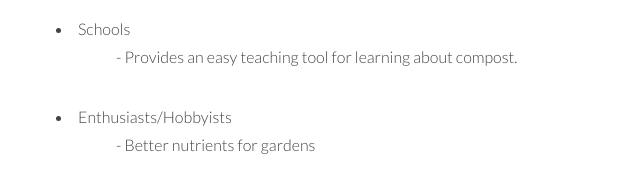
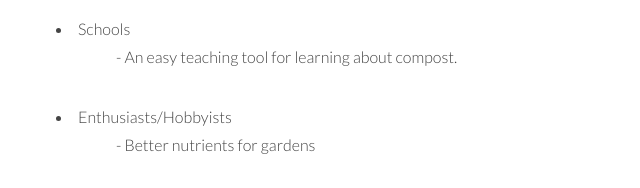
Before and after one commit to Aura64dev/SmartComposterWebsite, a plain HTML site: page discussion.html in a window 1280 px wide. Shown: the part 1717-1905 px from the top of the page, 104-744 px from the left. Drawn offline with Linux system fonts and the light colour scheme.

Commit message:
Update discussion.html

```diff
--- a/discussion.html
+++ b/discussion.html
@@ -60,7 +60,7 @@
 
 					<h4>Current:</h4>
 					<li>Schools</li>
-					<p style="padding-left: 60px;">- Provides an easy teaching tool for learning about compost.</p>
+					<p style="padding-left: 60px;">- An easy teaching tool for learning about compost.</p>
 					<li>Enthusiasts/Hobbyists</li>
 					<p style="padding-left: 60px;">- Better nutrients for gardens</p>
 					<p></p>
```
